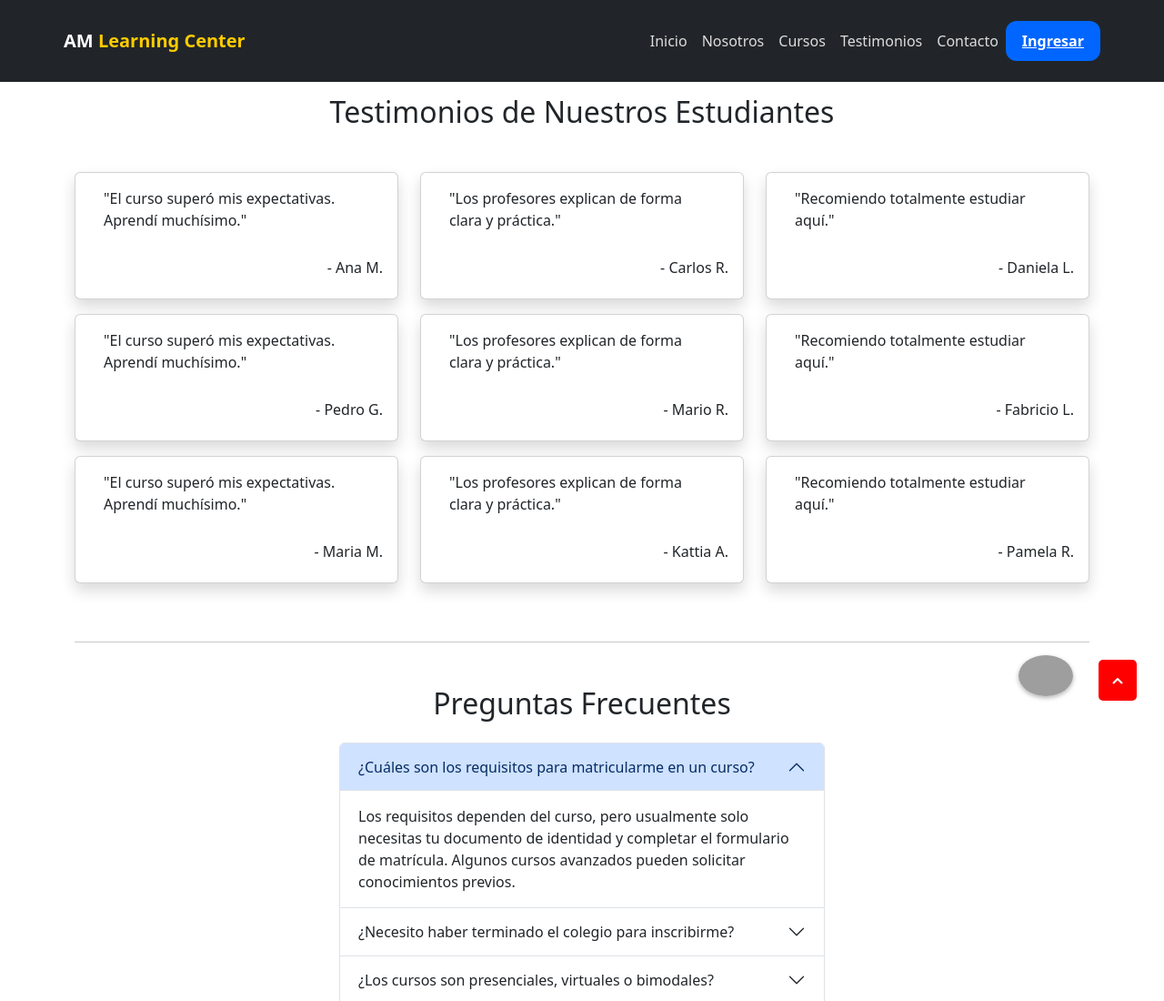
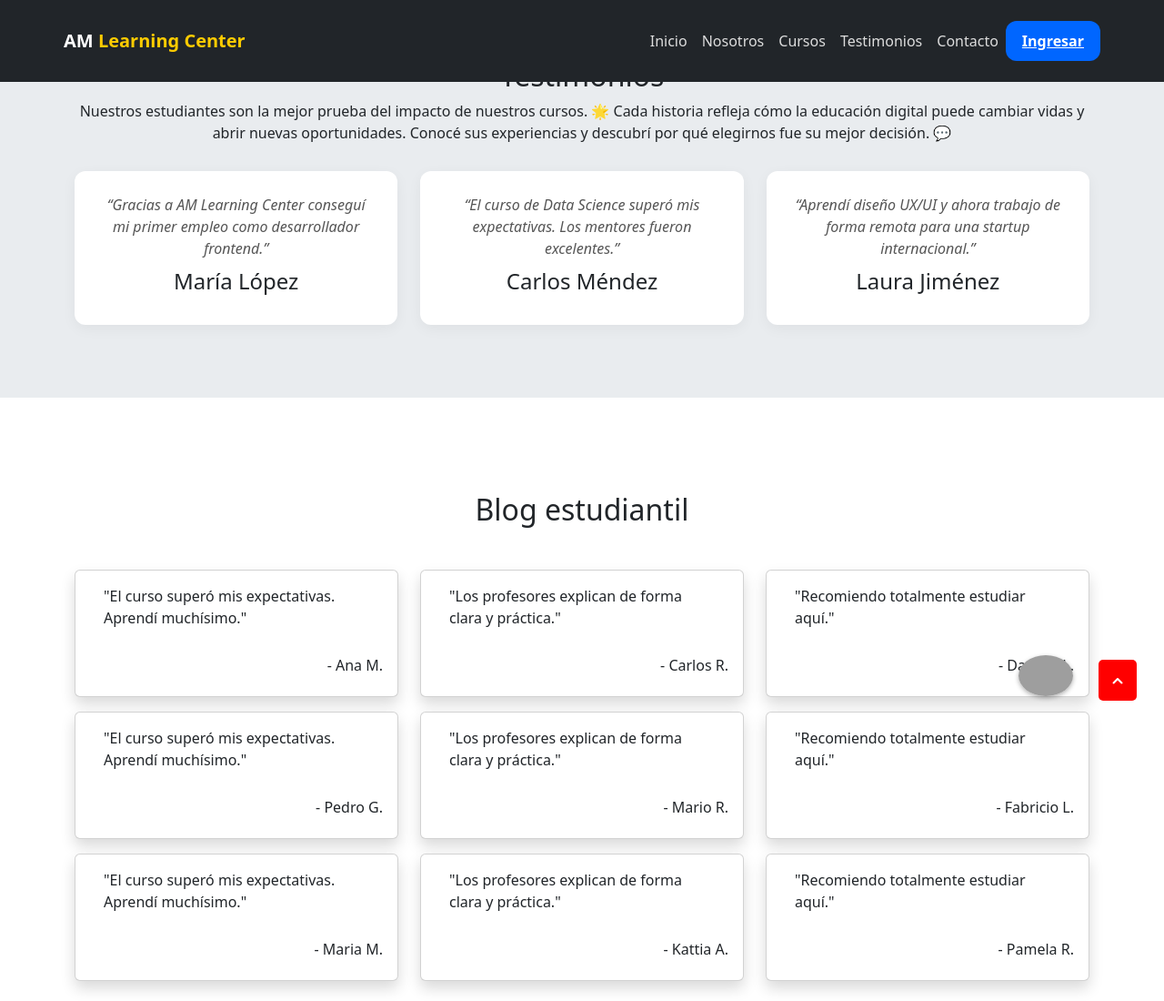
Before and after one commit to victorseq22/Comunicacion-web, a plain HTML site: page Proyecto/testimonios.html in a window 1280 px wide. Shown: the top 1100 px of the page at 91% size. Drawn offline with nearby package versions, Linux system fonts and the light colour scheme; grey boxes are pictures that could not be loaded.

Commit message:
Add files via upload

```diff
--- a/Proyecto/testimonios.html
+++ b/Proyecto/testimonios.html
@@ -64,8 +64,45 @@
     </nav>
     </header>
 
+
+    <!-- TESTIMONIOS -->
+    <section id="testimonios" class="testimonios bg-body-secondary" style="padding-top: 5%;">
+      <div class="container">
+        <h2>Testimonios</h2>
+        <p class="text-center">
+          Nuestros estudiantes son la mejor prueba del impacto de nuestros
+          cursos. 🌟 Cada historia refleja cómo la educación digital puede
+          cambiar vidas y abrir nuevas oportunidades. Conocé sus experiencias y
+          descubrí por qué elegirnos fue su mejor decisión. 💬
+        </p>
+        <div class="testimonios-grid">
+          <div class="testimonial">
+            <p>
+              “Gracias a AM Learning Center conseguí mi primer empleo como
+              desarrollador frontend.”
+            </p>
+            <h4>María López</h4>
+          </div>
+          <div class="testimonial">
+            <p>
+              “El curso de Data Science superó mis expectativas. Los mentores
+              fueron excelentes.”
+            </p>
+            <h4>Carlos Méndez</h4>
+          </div>
+          <div class="testimonial">
+            <p>
+              “Aprendí diseño UX/UI y ahora trabajo de forma remota para una
+              startup internacional.”
+            </p>
+            <h4>Laura Jiménez</h4>
+          </div>
+        </div>
+      </div>
+    </section>
+
 <section class="container my-5">
-    <h2 class="text-center mb-4" style="padding-top: 5%;">Testimonios de Nuestros Estudiantes</h2>
+    <h2 class="text-center mb-4" style="padding-top: 5%;">Blog estudiantil</h2>
 
     <div class="row" style="padding-top: 2%;">
         <div class="col-md-4 mb-3">
```
